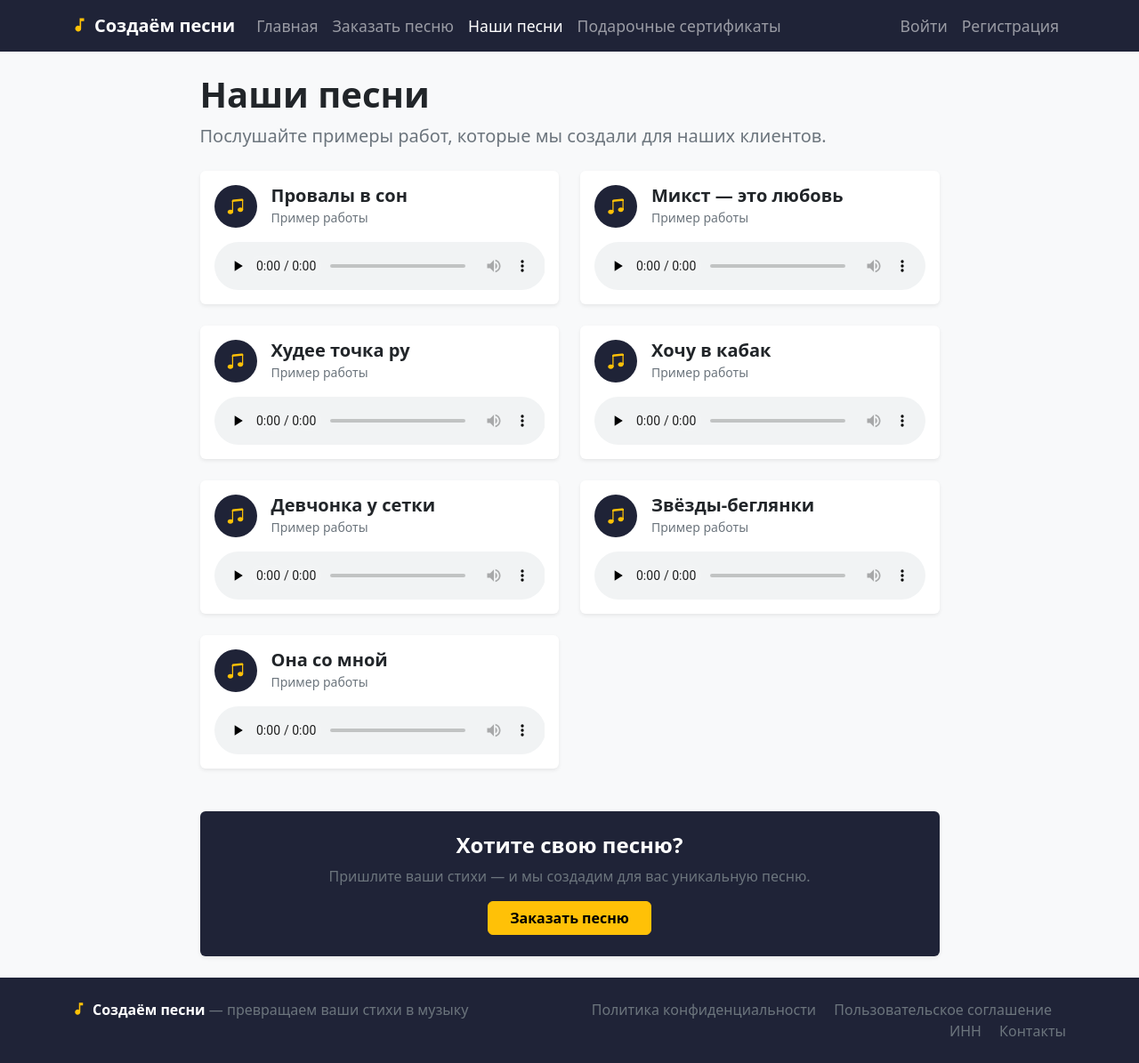
After one commit to olgaveretina/sozdampesnu, a Laravel app: page /songs in a window 1280 px wide. The commit adds this page. Shown: the whole page at 89% size. Run offline with Laravel 12, Linux system fonts and the light colour scheme.

Commit message:
Add songs examplex

```diff
--- a/resources/views/layouts/app.blade.php
+++ b/resources/views/layouts/app.blade.php
@@ -24,6 +24,9 @@
                 </li>
                 <li class="nav-item">
                     <a class="nav-link {{ request()->routeIs('orders.create') ? 'active' : '' }}" href="{{ route('orders.create') }}">Заказать песню</a>
+                </li>
+                <li class="nav-item">
+                    <a class="nav-link {{ request()->routeIs('songs') ? 'active' : '' }}" href="{{ route('songs') }}">Наши песни</a>
                 </li>
                 <li class="nav-item">
                     <a class="nav-link {{ request()->routeIs('certificates.*') ? 'active' : '' }}" href="{{ route('certificates.index') }}">Подарочные сертификаты</a>
--- /dev/null
+++ b/resources/views/pages/songs.blade.php
@@ -0,0 +1,66 @@
+@extends('layouts.app')
+
+@section('title', 'Наши песни — примеры работ')
+
+@section('content')
+<div class="row justify-content-center">
+    <div class="col-lg-9">
+
+        <div class="mb-4">
+            <h1 class="fw-bold">Наши песни</h1>
+            <p class="text-secondary fs-5">Послушайте примеры работ, которые мы создали для наших клиентов.</p>
+        </div>
+
+        <div class="row g-4">
+
+            @php
+            $songs = [
+                ['title' => 'Провалы в сон',       'file' => 'Провалы в сон.mp3'],
+                ['title' => 'Микст — это любовь',  'file' => 'Микст - это любовь.mp3'],
+                ['title' => 'Худее точка ру',       'file' => 'Худее точка ру.mp3'],
+                ['title' => 'Хочу в кабак',         'file' => 'Хочу в кабак.mp3'],
+                ['title' => 'Девчонка у сетки',     'file' => 'Девчонка у сетки.mp3'],
+                ['title' => 'Звёзды-беглянки',      'file' => 'Звёзды-беглянки.mp3'],
+                ['title' => 'Она со мной',           'file' => 'Она со мной.mp3'],
+            ];
+            @endphp
+
+            @foreach($songs as $i => $song)
+            <div class="col-md-6">
+                <div class="card h-100 shadow-sm border-0">
+                    <div class="card-body d-flex flex-column">
+                        <div class="d-flex align-items-center mb-3">
+                            <div class="rounded-circle d-flex align-items-center justify-content-center me-3 flex-shrink-0"
+                                 style="width:48px;height:48px;background-color:#1f2337;">
+                                <i class="bi bi-music-note-beamed text-warning fs-5"></i>
+                            </div>
+                            <div>
+                                <h5 class="mb-0 fw-semibold">{{ $song['title'] }}</h5>
+                                <small class="text-secondary">Пример работы</small>
+                            </div>
+                        </div>
+                        <audio controls class="w-100 mt-auto" preload="none"
+                               style="accent-color:#ffc107;">
+                            <source src="{{ asset('audio/' . rawurlencode($song['file'])) }}" type="audio/mpeg">
+                            Ваш браузер не поддерживает аудио.
+                        </audio>
+                    </div>
+                </div>
+            </div>
+            @endforeach
+
+        </div>
+
+        <div class="card border-0 shadow-sm mt-5" style="background-color:#1f2337;">
+            <div class="card-body text-center py-4">
+                <h4 class="text-white fw-bold mb-2">Хотите свою песню?</h4>
+                <p class="text-secondary mb-3">Пришлите ваши стихи — и мы создадим для вас уникальную песню.</p>
+                <a href="{{ route('orders.create') }}" class="btn btn-warning fw-semibold px-4">
+                    Заказать песню
+                </a>
+            </div>
+        </div>
+
+    </div>
+</div>
+@endsection
--- a/routes/web.php
+++ b/routes/web.php
@@ -24,6 +24,7 @@ Route::post('/logout', [LoginController::class, 'destroy'])->middleware('auth')-
 Route::get('/', [HomeController::class, 'index'])->name('home');
 Route::get('/contact', [ContactController::class, 'index'])->name('contact');
 Route::post('/contact', [ContactController::class, 'store'])->name('contact.store');
+Route::get('/songs',   fn() => view('pages.songs'))->name('songs');
 Route::get('/privacy', fn() => view('pages.privacy'))->name('privacy');
 Route::get('/terms',   fn() => view('pages.terms'))->name('terms');
 Route::get('/inn',     fn() => view('pages.inn'))->name('inn');
```
Also changed, not shown: 14 other files.
